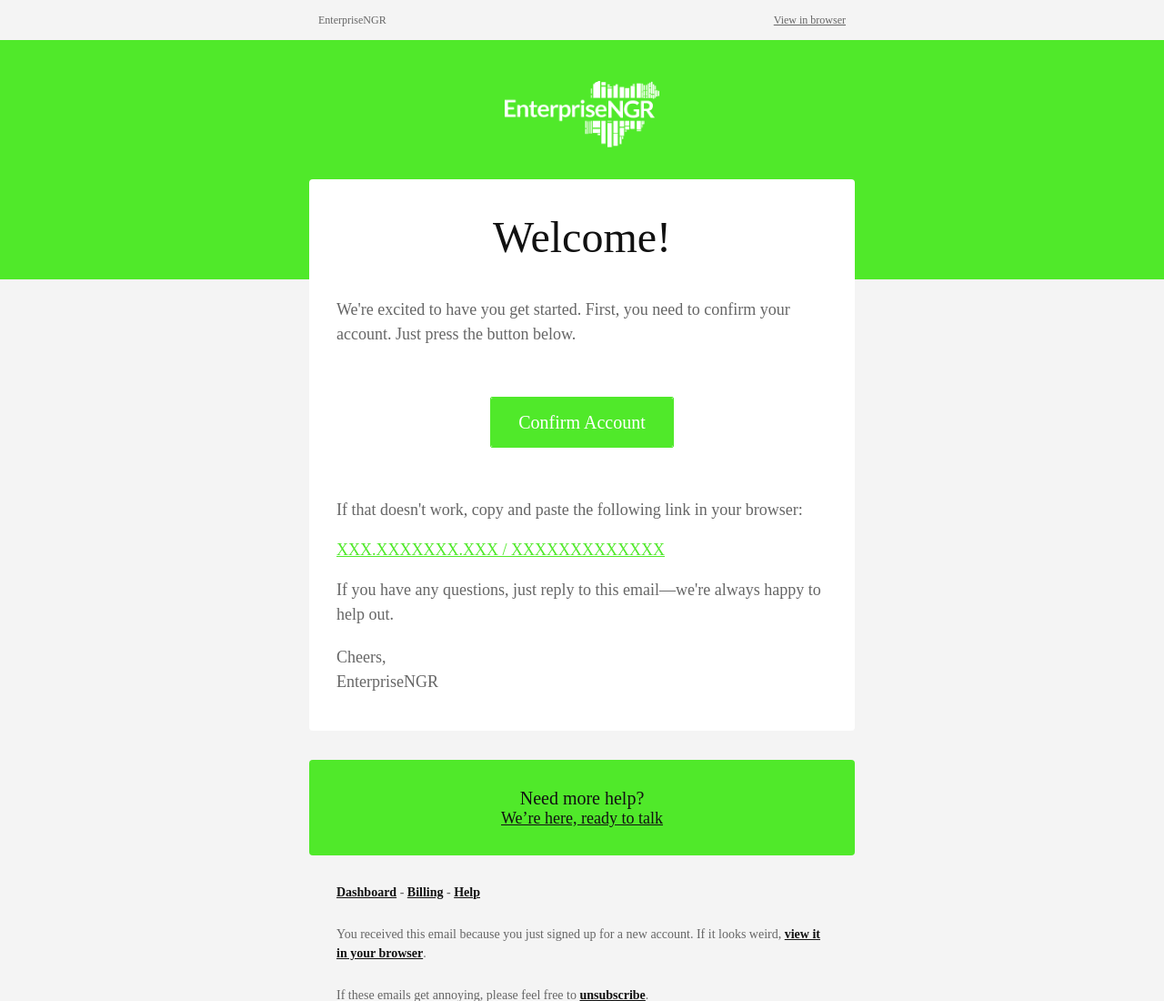
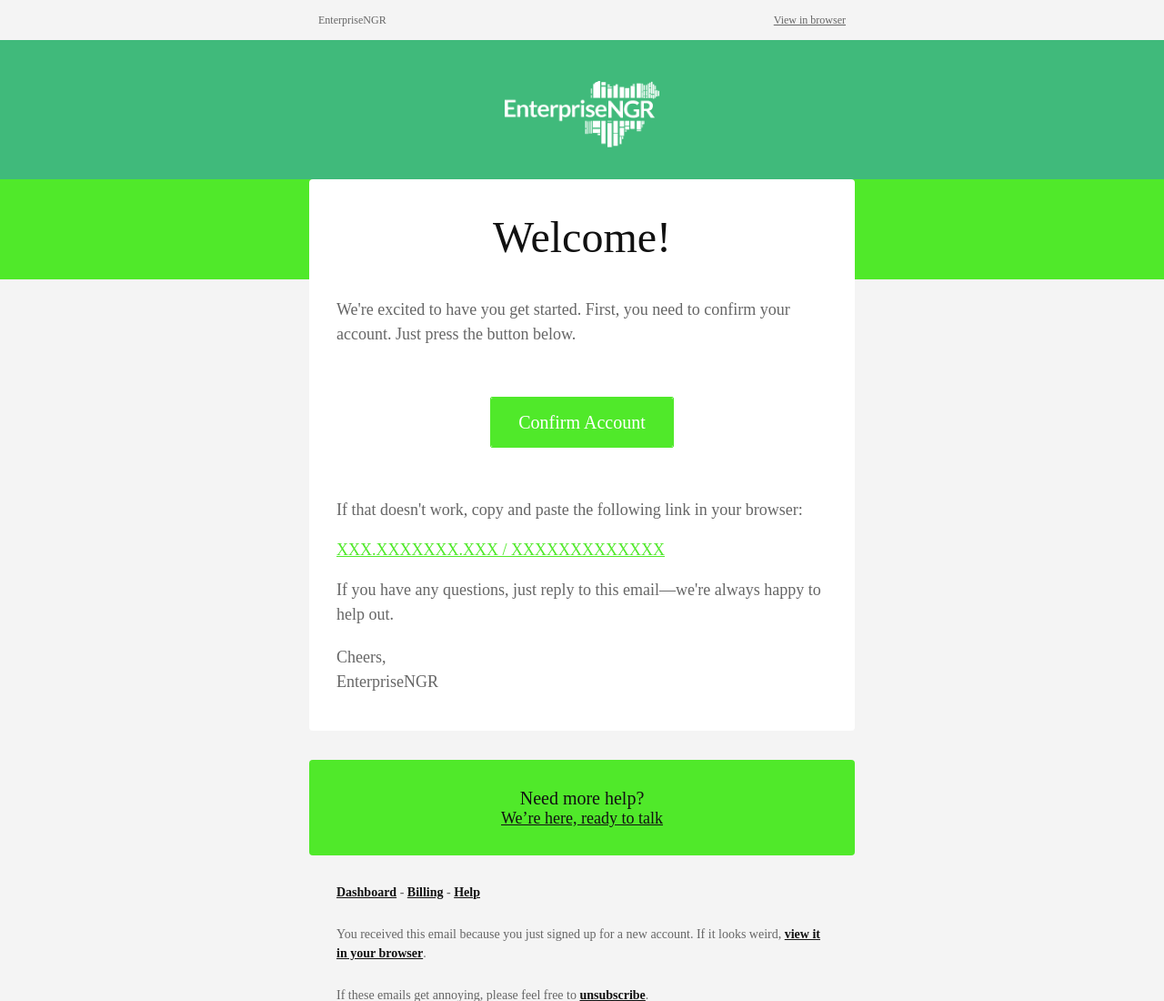
Before and after one commit to Tolu-max/Egr_email_templete, a plain HTML site: page index.html in a window 1280 px wide. Shown: the top 1100 px of the page at 91% size. Drawn offline with Linux system fonts and the light colour scheme.

Commit message:
Update index.html

```diff
--- a/index.html
+++ b/index.html
@@ -336,7 +336,7 @@ ol li {
 }
 
 .es-header {
-    background-color: #50e92a;
+    background-color: #40ba7b;
     background-repeat: repeat;
     background-position: center top;
 }
```
